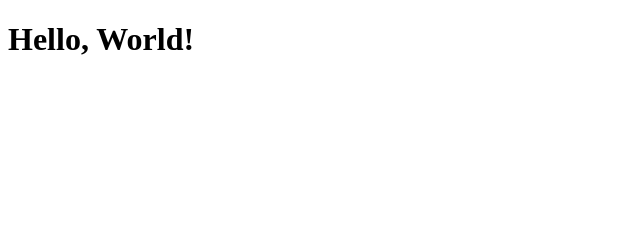
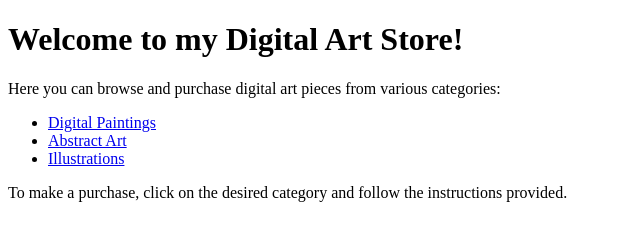
Before and after one commit to AIEvolutionsHQ/Digital-Designs, a plain HTML site: page Index.html in a window 1280 px wide. Shown: the whole page, without its empty margins (0-640 px from the left). Drawn offline with Linux system fonts and the light colour scheme.

Commit message:
Update Index.html

```diff
--- a/Index.html
+++ b/Index.html
@@ -3,9 +3,16 @@
 <head>
   <meta charset="UTF-8">
   <meta name="viewport" content="width=device-width, initial-scale=1.0">
-  <title>My Webpage</title>
+  <title>Digital Art Sales</title>
 </head>
 <body>
-  <h1>Hello, World!</h1>
+  <h1>Welcome to my Digital Art Store!</h1>
+  <p>Here you can browse and purchase digital art pieces from various categories:</p>
+  <ul>
+    <li><a href="#">Digital Paintings</a></li>
+    <li><a href="#">Abstract Art</a></li>
+    <li><a href="#">Illustrations</a></li>
+  </ul>
+  <p>To make a purchase, click on the desired category and follow the instructions provided.</p>
 </body>
 </html>
```
